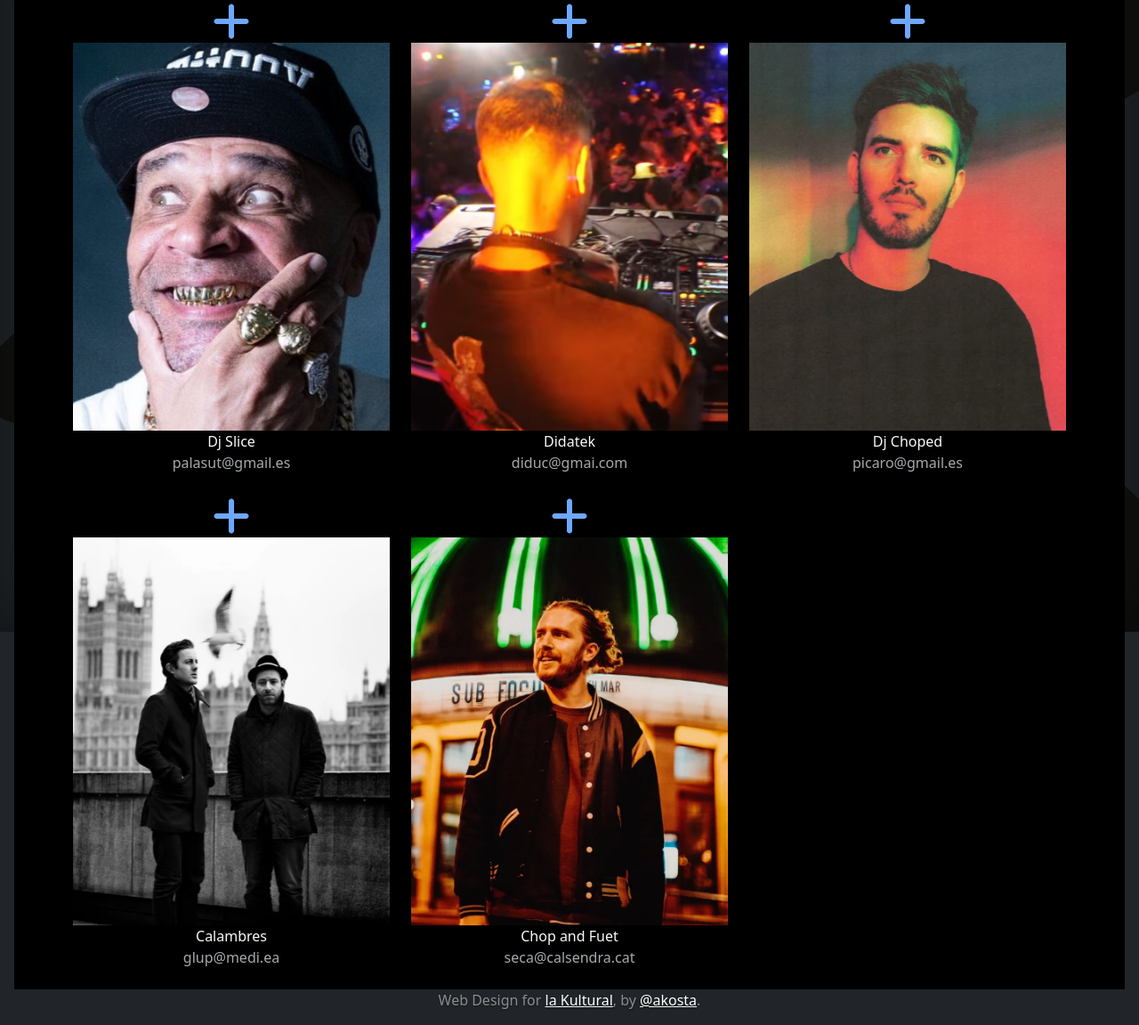
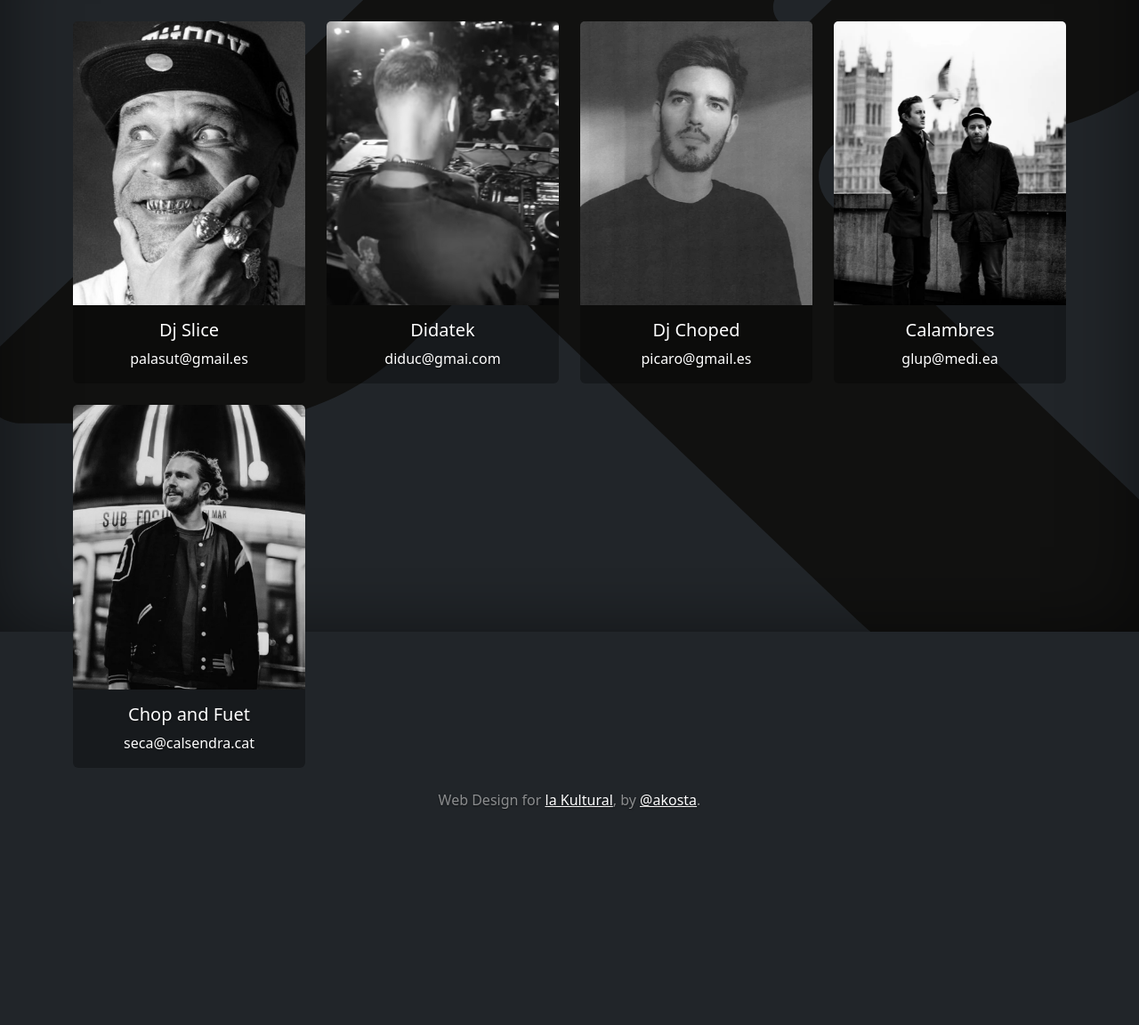
Before and after one commit to Arstac/lakultural-django, a Django app: page /booking/ in a window 1280 px wide. Shown: the part 90-1242 px from the top of the page at 89% size. After the commit the page ends 1000 px from the top, so only its background shows below. Run offline with Django 4.2, Linux system fonts and the light colour scheme; data comes from the database, SQL or seed files in the repository; some libraries are stand-ins or nearby versions.

Commit message:
Modifico Bookings

```diff
--- a/LaKultural/booking/templates/booking/booking.html
+++ b/LaKultural/booking/templates/booking/booking.html
@@ -10,76 +10,25 @@
     </div>
 </header>
 
-<section class="page-section bg-black" id="portfolio">
-    <div class="container">
-        <div class="row">
+<div class="container py-4">
+    <div class="row row-cols-1 row-cols-sm-2 row-cols-md-3 row-cols-lg-4 g-4">
+        <!-- Event Card -->
         {% for artista in artistas %}
-            <div class="col-lg-4 col-sm-6 mb-4">
-                <!-- Portfolio item 1-->
-                <div class="portfolio-item">
-                    <a class="portfolio-link" data-bs-toggle="modal" href="#portfolioModal{{ artista.id }}">
-                        <div class="portfolio-hover">
-                            <div class="portfolio-hover-content"><i class="fas fa-plus fa-3x"></i></div>
-                        </div>
+        <div class="col">
+            <div class="card bg-dark text-white h-100 border-0 card-background">
                 {% if artista.imagen %}
-                        <img src="{{ artista.imagen.url }}" alt="{{ artista.nombre }}" class="img-fluid">
+                <img src="{{ artista.imagen.url }}" alt="{{ artista.nombre }}" class="card-img-top">
                 {% else %}
                 <p>No hay imagen disponible.</p>
                 {% endif %}
-                    </a>
-                    <div class="portfolio-caption">
-                        <div class="portfolio-caption-heading text-light">{{ artista.nombre }}</div>
-                        <div class="portfolio-caption-subheading text-muted text-light">{{ artista.contacto }}</div>
+                <div class="card-body">
+                    <h5 class="card-title">{{ artista.nombre }}</h5>
+                    <p class="card-text">{{ artista.contacto }}</p>
                 </div>
             </div>
         </div>
         {% endfor%}
     </div>
 </div>
-</section>
-
-{% for artista in artistas %}
-<!-- Portfolio Modals-->
-        <!-- Portfolio item 1 modal popup-->
-        <div class="portfolio-modal modal fade" id="portfolioModal{{ artista.id }}" tabindex="-1" role="dialog" aria-hidden="true">
-            <div class="modal-dialog">
-                <div class="modal-content">
-                    <div class="close-modal" data-bs-dismiss="modal"><img src="{% static 'assets/img/close-icon.svg' %}" alt="Close modal" /></div>
-                    <div class="container">
-                        <div class="row justify-content-center">
-                            <div class="col-lg-8">
-                                <div class="modal-body">
-                                    <!-- Project details-->
-                                    <h2 class="text-uppercase">{{ artista.nombre }}</h2>
-                                    <p class="item-intro text-muted"> {{artista.contacto }} </p>
-                                    {% if artista.imagen %}
-                                    <img src="{{ artista.imagen.url }}" alt="{{ artista.nombre }}" class="img-fluid">
-                                    {% else %}
-                                    <p>No hay imagen disponible.</p>
-                                    {% endif %}
-                                    <p>{{ artista.descripcion }}</p>
-                                    <ul class="list-inline">
-                                        <li>
-                                            <strong>Client:</strong>
-                                            Threads
-                                            {{ artista.id }}
-                                        </li>
-                                        <li>
-                                            <strong>Category:</strong>
-                                            Illustration
-                                        </li>
-                                    </ul>
-                                    <button class="btn btn-secundary btn-xl text-uppercase" data-bs-dismiss="modal" type="button">
-                                        <i class="fas fa-xmark me-1"></i>
-                                        Close
-                                    </button>
-                                </div>
-                            </div>
-                        </div>
-                    </div>
-                </div>
-            </div>
-        </div>
-{% endfor%}
 
 {% endblock %}
--- a/LaKultural/static/css/base.css
+++ b/LaKultural/static/css/base.css
@@ -145,3 +145,22 @@ body {
   .bd-mode-toggle .dropdown-menu .active .bi {
     display: block !important;
   }
+
+
+/* ------------- */
+/* CARD SETTINGS */
+/* ------------- */
+
+/*Li donc 30% de opacitat a les tarjetes dels artistes */
+  .card-background {
+    background-color: rgba(0, 0, 0, 0.3) !important;
+  }
+
+/* Serveix per a que la imatge estigui en blanc i negre i al passar el ratoli torni el color */
+  .card-img-top {
+    filter: grayscale(100%); /* Convertir imagen a blanco y negro */
+    transition: filter 0.5s ease; /* Efecto de transición suave */
+  }
+  .card-img-top:hover {
+    filter: grayscale(0); /* Restaurar color al pasar el ratón por encima */
+  }
```
Lines whose indentation alone changed are shown as unchanged.
